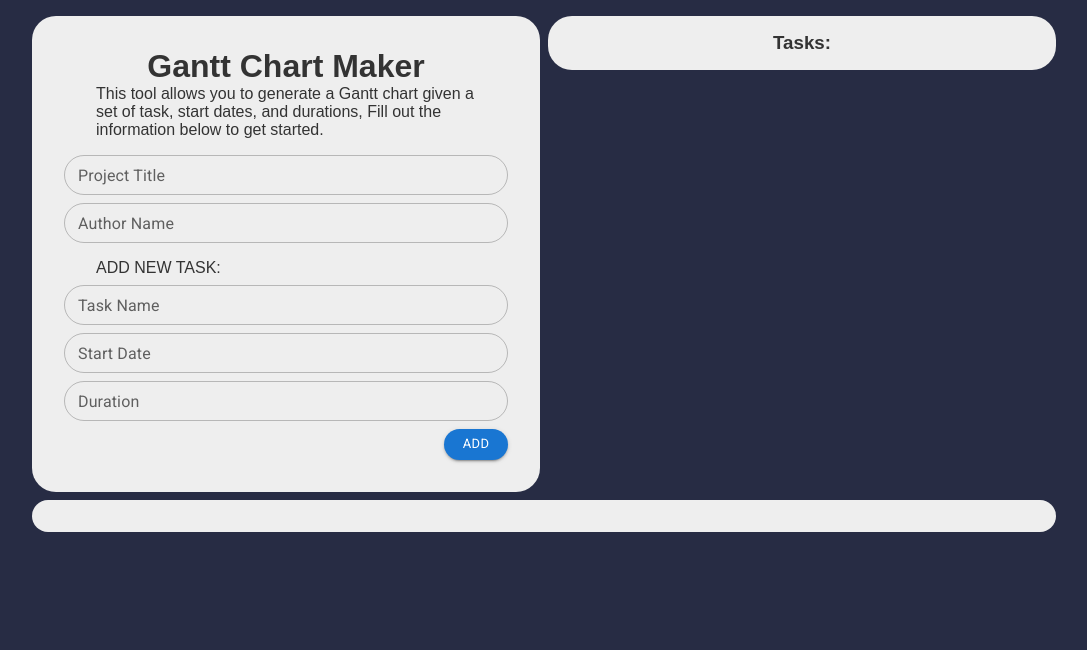
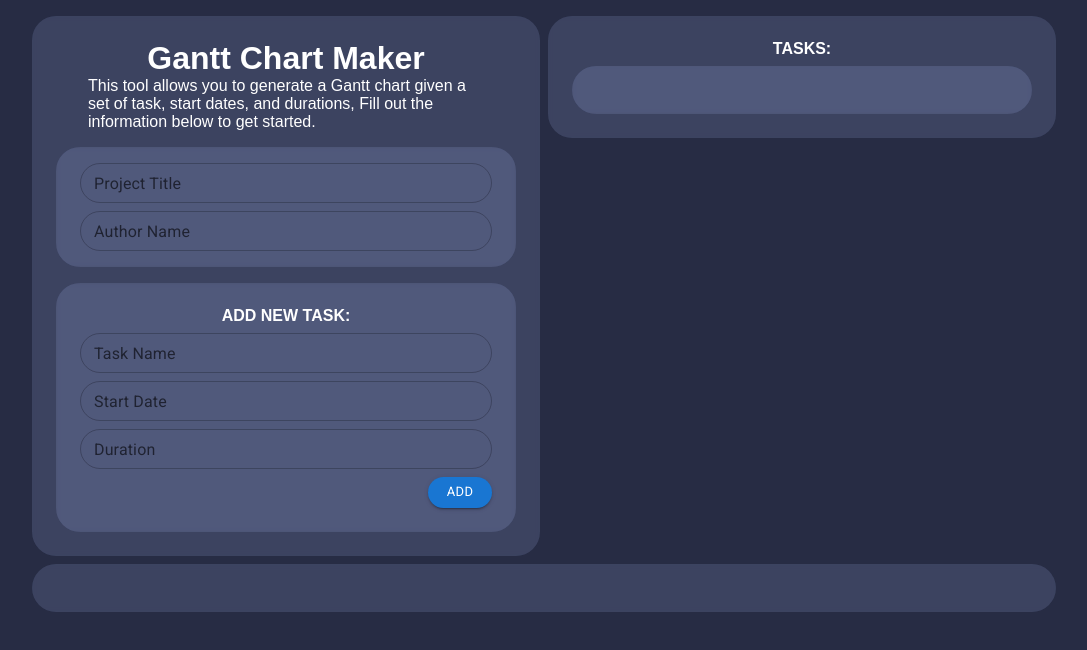
Before and after one commit to RobKokochak/gantt-chart-app, a React (Create React App) app: page / in a window 1280 px wide. Shown: the top 650 px of the page, without its empty margins (96-1183 px from the left). Built offline with nearby package versions, Linux system fonts and the light colour scheme.

Commit message:
Color formatting and css cleanup

```diff
--- a/src/App.js
+++ b/src/App.js
@@ -12,7 +12,7 @@ const App = () => {
 
   const [title, setTitle] = useState('');
   const [author, setAuthor] = useState('');
-  const [ tasks, setTasks ] = useState([]);
+  const [tasks, setTasks] = useState([]);
 
   // recalls the tasks from local storage using the LOCAL_STORAGE_KEY
 	useEffect(() => {
@@ -39,7 +39,7 @@ const App = () => {
       <div className="content">
         <Grid container spacing={1}>
           <Grid item xs={6}>
-            <div className="top-left-box">
+            <div className="container">
             <h1>Gantt Chart Maker</h1>
             <p>This tool allows you to generate a Gantt chart given a set of task, start dates, and durations, Fill out the information below to get started.</p>
               <Stack container spacing={2}>
@@ -49,10 +49,15 @@ const App = () => {
             </div>
           </Grid>
           <Grid item xs={6}>
-            <TaskList tasks={tasks} removeTask={removeTask}/>
+            <div className="container">
+              <h4>TASKS:</h4>
+              <TaskList tasks={tasks} removeTask={removeTask}/>
+            </div>
           </Grid>
           <Grid item xs={12}>
-            <GanttChart title={title} author={author}/>
+            <div className="container">
+              <GanttChart title={title} author={author}/>
+            </div>
           </Grid>
         </Grid>
       </div>
--- a/src/components/GanttChart.js
+++ b/src/components/GanttChart.js
@@ -1,8 +1,8 @@
 const GanttChart = ({ title, author }) => {
   return (
-    <div className="gantt-chart">
+    <div>
       <h1>{ title }</h1>
-      <p>{ author }</p>
+      <>{ author }</>
     </div>
    );
 }
--- a/src/components/ProjectDetails.js
+++ b/src/components/ProjectDetails.js
@@ -4,7 +4,7 @@ import { Stack } from '@mui/material';
 const UserInput = ({ title, setTitle, author, setAuthor }) => {
 
   return (
-    <div className="project-details">
+    <div className="inner-container">
           <Grid container spacing={2}>
             <Grid item xs={12}>
                 <Stack spacing={1}>
--- a/src/components/Task.js
+++ b/src/components/Task.js
@@ -6,10 +6,8 @@ const Task = ({ task, removeTask }) => {
 
 	return (
 		<div className="task">
-			<ul>Task: {task.taskName}</ul>
-			<ul>Start Date: {task.startDate}</ul>
-			<ul>Duration: {task.duration}</ul>
-			<IconButton aria-label="delete" onClick={handleRemoveClick} size="small">
+			<div>Task: {task.taskName} Start Date: {task.startDate} Duration: {task.duration}</div>
+			<IconButton aria-label="delete" onClick={handleRemoveClick} size="large">
 				<RemoveCircleRoundedIcon fontSize="inherit" />
 			</IconButton>
 		</div>
--- a/src/components/TaskForm.js
+++ b/src/components/TaskForm.js
@@ -6,6 +6,7 @@ import { Button } from '@mui/material';
 import { AdapterDayjs } from '@mui/x-date-pickers/AdapterDayjs';
 import { LocalizationProvider } from '@mui/x-date-pickers/LocalizationProvider';
 import { MobileDatePicker } from '@mui/x-date-pickers/MobileDatePicker';
+import { InputAdornment } from '@mui/material';
 
 const TaskForm = ({ addTask }) => {
 	const [ task, setTaskValue ] = useState({
@@ -37,22 +38,23 @@ const TaskForm = ({ addTask }) => {
 	console.log(JSON.stringify(task.startDate).slice(1, 11));
 
 	return (
-		<div className="task-form">
+		<div className="container">
 			<form onSubmit={handleSubmit}>
-				<p>ADD NEW TASK:</p>
-				<div className="task-form-boxes">
+				<h4>ADD NEW TASK:</h4>
+				<div>
 					<LocalizationProvider dateAdapter={AdapterDayjs}>
 						<Stack spacing={1}>
 							<TextField
+								sx={{ input: { color: 'white', } }}
 								className='input-box'
 								label="Task Name"
 								name="taskName"
 								value={task.taskName}
 								size="small"
 								onChange={handleTaskInputChange}
+								endAdornment={<InputAdornment position="end">kg</InputAdornment>}
 							/>
 							<MobileDatePicker
-								//disablePast //disables old dates
 								className='input-box'
 								label="Start Date"
 								inputFormat="MM/DD/YYYY"
@@ -70,9 +72,9 @@ const TaskForm = ({ addTask }) => {
 								size="small"
 								onChange={handleTaskInputChange}
 							/>
-							<p2>
+							<div className="right">
 								<Button type="submit" variant="contained" size="small" style={{ borderRadius: 50 }}>ADD</Button>
-							</p2>
+							</div>
 						</Stack>
 					</LocalizationProvider>
 				</div>
--- a/src/components/TaskList.js
+++ b/src/components/TaskList.js
@@ -2,10 +2,8 @@ import Task from './Task';
 //import Typography from '@material-ui/core/Typography';
 
 const TaskList = ({ tasks, removeTask }) => {
-	console.log(tasks);
 	return (
-		<div className="task-list">
-			<h3>Tasks:</h3>
+		<div className="container">
 			<ul>{tasks.map((task) => <Task key={task.id} task={task} removeTask={removeTask} />)}</ul>
 		</div>
 	);
--- a/src/index.css
+++ b/src/index.css
@@ -1,17 +1,7 @@
 @import url('https://fonts.googleapis.com/css2?family=Roboto&display=swap');
 
 body {
-  background: rgb(39, 44, 68)
-}
-
-* {
-  margin: 0;
-  font-family: "Outfit", sans-serif;
-  color: #333;
-}
-
-.task {
-  display: flex;
+  background: rgb(39, 44, 68);
 }
 
 .content {
@@ -20,60 +10,64 @@ body {
   padding-right: 10%;
 }
 
-.task-form {
-  display: flex;
-  flex-direction: column;
-  margin: 1em;
+* {
+  margin: 0;
+  font-family: "Outfit", sans-serif;
 }
 
-.task-form-boxes {
-  display: flex;
-  flex-direction: column;
+.container {
+  text-align: center;
+  background: rgba(92, 103, 140, 0.4);
+  color: rgb(255, 255, 255);
+  backdrop-filter: blur(2px);
+  border-radius: 1.5em;
+  padding: 1.5em;
 }
 
-.task-form p {
-  display: block;
+.container h1{
   text-align: center;
+}
+
+.container p {
+  text-align: left;
+  padding-left: 2em;
+  padding-right: 2em;
+  padding-bottom: 1em;
+}
+
+.container h4 {
+  text-align: center;
+  padding-left: 2em;
+  padding-right: 2em;
   padding-bottom: .5em;
 }
 
-.top-left-box {
-  text-align: right;
-  background-color: #eee;
+.inner-container {
+  text-align: center;
+  background: rgba(92, 103, 140, 0.4);
+  backdrop-filter: blur(2px);
   border-radius: 1.5em;
-  padding: 2em;
+  padding-left: 1.5em;
+  padding-right: 1.5em;
+  padding-top: 1em;
+  padding-bottom: 1em;
 }
 
-.top-left-box h1 {
-  text-align: center;
-}
-
-.top-left-box p {
-  text-align: left;
-  padding-left: 2em;
-  padding-right: 2em;
-}
-
-.task-list {
-  text-align: center;
-  background-color: #eee;
-  border-radius: 1.5em;
-  padding: 1em;
-}
-
-.gantt-chart {
-  text-align: center;
-  background-color: #eee;
-  border-radius: 1.5em;
-  padding: 1em;
+.task {
+  align-items: center;
+  display: flex;
+  flex-direction: row;
+  padding-left: 1em;
+  padding-right: 1em;
 }
 
 .input-box fieldset{
-  border-radius: 5rem;
+  border-radius: 1.5em;
 }
 
-.project-details {
-  display: block;
-  text-align: center;
-  padding-top: 1em;
+.right {
+  display: flex;
+  justify-content: flex-end;
+  margin-left: auto;
+  margin-right: 0;
 }
--- a/src/index.js
+++ b/src/index.js
@@ -1,3 +1,4 @@
+import React from 'react';
 import ReactDOM from 'react-dom/client';
 import './index.css';
 import App from './App';
```
